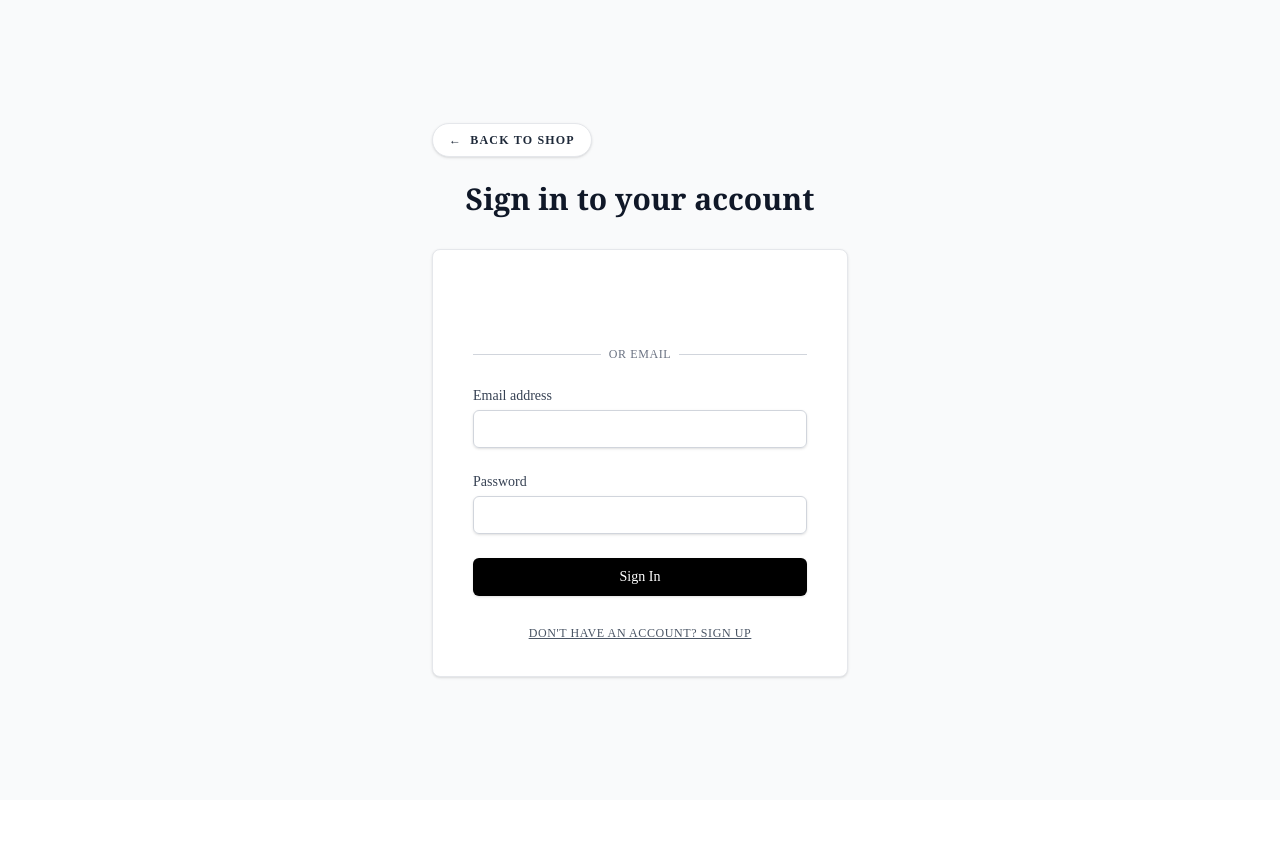
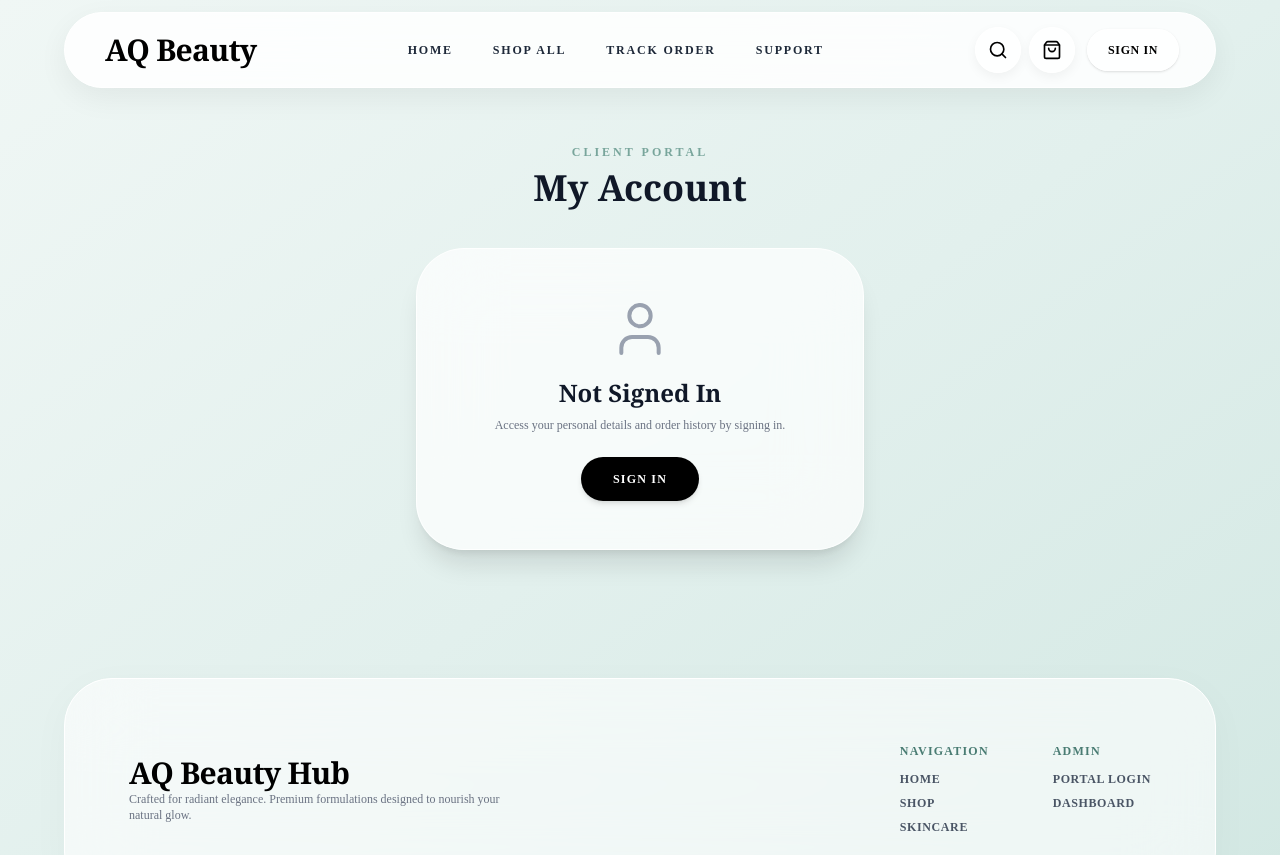
Before and after one commit to nothere11223/aq-beauty-frontend, a Next.js app: page /profile in a window 1280 px wide. Shown: the top 855 px of the page. Before the commit the page ends 800 px from the top, so only its background shows below. Built offline with nearby package versions, Linux system fonts and the light colour scheme; no server answers.

Commit message:
Fix production backend URLs for Google OAuth and email login

```diff
--- a/app/profile/page.js
+++ b/app/profile/page.js
@@ -1,211 +1,254 @@
 'use client';
 
-import { useState } from 'react';
+import { useState, useEffect, useRef } from 'react';
 import { useRouter } from 'next/navigation';
 import Link from 'next/link';
-import { GoogleOAuthProvider, GoogleLogin } from '@react-oauth/google';
+import Navbar from '../../components/Navbar';
+import Footer from '../../components/Footer';
+import { User, Mail, LogOut, Package, ShieldCheck, Loader2, Edit3, X } from 'lucide-react';
 
-export default function LoginPage() {
+export default function ProfilePage() {
   const router = useRouter();
-  const [isRegistering, setIsRegistering] = useState(false);
-  const [name, setName] = useState('');
-  const [email, setEmail] = useState('');
-  const [password, setPassword] = useState('');
-  const [error, setError] = useState('');
-  const [isLoading, setIsLoading] = useState(false);
+  const [user, setUser] = useState(null);
+  const [isLoading, setIsLoading] = useState(true);
+  const [isUploading, setIsUploading] = useState(false);
+  const [isFullscreen, setIsFullscreen] = useState(false);
+  const fileInputRef = useRef(null);
 
   const API_URL = process.env.NEXT_PUBLIC_API_URL || 'https://aqbeautybackend-3i3sw4y5.b4a.run';
 
-  const handleSubmit = async (e) => {
-    e.preventDefault();
-    setIsLoading(true);
-    setError('');
-
-    const endpoint = isRegistering ? `${API_URL}/api/auth/register` : `${API_URL}/api/auth/login`;
-    const payload = isRegistering ? { name, email, password } : { email, password };
-
+  useEffect(() => {
     try {
-      const res = await fetch(endpoint, {
-        method: 'POST',
-        headers: {
-          'Content-Type': 'application/json',
-          'Accept': 'application/json'
-        },
-        body: JSON.stringify(payload),
-      });
-
-      const data = await res.json();
-
-      if (!res.ok) {
-        throw new Error(data.error || (isRegistering ? 'Registration failed' : 'Login failed'));
+      const savedUser = localStorage.getItem('aq_user');
+      if (savedUser && savedUser !== 'undefined' && savedUser !== 'null') {
+        const parsed = JSON.parse(savedUser);
+        // Normalize user image property on initial load
+        setUser({
+          ...parsed,
+          image: parsed.image || parsed.profileImage
+        });
       }
-
-      if (data.token) localStorage.setItem('token', data.token);
-      localStorage.setItem('aq_user', JSON.stringify(data.user));
-
-      router.push('/shop');
-    } catch (err) {
-      console.error(err);
-      setError(err.message || 'Failed to connect to server. Please try again.');
+    } catch (e) {
+      console.error('Failed to parse user session', e);
     } finally {
       setIsLoading(false);
     }
+  }, []);
+
+  const handleLogout = () => {
+    localStorage.removeItem('aq_user');
+    localStorage.removeItem('token');
+    setUser(null);
+    router.push('/login');
   };
 
-  const handleGoogleSuccess = async (credentialResponse) => {
-    setIsLoading(true);
-    setError('');
+  const handleImageUpload = async (e) => {
+    const file = e.target.files[0];
+    if (!file) return;
+
+    const currentUserId = user?.userId || user?._id || user?.id;
+    if (!currentUserId) {
+      alert('Session error: User ID not found. Please log out and sign back in.');
+      return;
+    }
+
+    setIsUploading(true);
     try {
-      const res = await fetch(`${API_URL}/api/auth/google`, {
+      const formData = new FormData();
+      formData.append('image', file);
+
+      const uploadRes = await fetch(`${API_URL}/api/upload`, {
         method: 'POST',
+        body: formData,
+      });
+      if (!uploadRes.ok) throw new Error('Cloudinary upload failed');
+      const uploadData = await uploadRes.json();
+
+      const token = localStorage.getItem('token');
+      const updateRes = await fetch(`${API_URL}/api/auth/update/${currentUserId}`, {
+        method: 'PUT',
         headers: {
           'Content-Type': 'application/json',
-          'Accept': 'application/json'
+          ...(token ? { 'Authorization': `Bearer ${token}` } : {})
         },
-        body: JSON.stringify({ token: credentialResponse.credential }),
+        body: JSON.stringify({ image: uploadData.imageUrl })
       });
+      if (!updateRes.ok) throw new Error('Database update failed');
+      const updatedUser = await updateRes.json();
 
-      const data = await res.json();
+      const normalizedUser = {
+        ...updatedUser,
+        image: updatedUser.image || updatedUser.profileImage
+      };
 
-      if (!res.ok) {
-        throw new Error(data.error || 'Google authentication failed');
-      }
+      setUser(normalizedUser);
+      localStorage.setItem('aq_user', JSON.stringify(normalizedUser));
 
-      if (data.token) localStorage.setItem('token', data.token);
-      localStorage.setItem('aq_user', JSON.stringify(data.user));
-
-      router.push('/shop');
-    } catch (err) {
-      console.error(err);
-      setError('Google login failed to reach server. Please try again.');
+    } catch (error) {
+      console.error(error);
+      alert('Failed to update profile picture. Please try again.');
     } finally {
-      setIsLoading(false);
+      setIsUploading(false);
+      if (fileInputRef.current) fileInputRef.current.value = '';
     }
   };
 
+  if (isLoading) {
+    return (
+      <div className="min-h-screen bg-gradient-to-br from-[#f0f7f5] via-[#e2f0ed] to-[#d1e7e2] flex items-center justify-center">
+        <div className="text-gray-500 font-serif text-xl animate-pulse">Loading profile...</div>
+      </div>
+    );
+  }
+
+  const userImage = user?.image || user?.profileImage;
+
   return (
-    <GoogleOAuthProvider clientId={process.env.NEXT_PUBLIC_GOOGLE_CLIENT_ID || ''}>
-      <div className="min-h-screen bg-gray-50 flex flex-col justify-center py-12 sm:px-6 lg:px-8">
-        <div className="sm:mx-auto sm:w-full sm:max-w-md px-4">
-          {/* Converted Back to Shop text into a clean button */}
-          <div className="mb-6">
-            <Link
-              href="/shop"
-              className="inline-flex items-center space-x-2 bg-white border border-gray-200 text-gray-800 hover:bg-gray-100 px-4 py-2 rounded-full text-xs font-bold uppercase tracking-widest shadow-sm transition-all"
-            >
-              <span>&larr;</span>
-              <span>Back to Shop</span>
+    <div className="min-h-screen bg-gradient-to-br from-[#f0f7f5] via-[#e2f0ed] to-[#d1e7e2] text-gray-900 flex flex-col antialiased relative">
+      <Navbar />
+
+      <main className="flex-grow w-full max-w-3xl mx-auto px-4 sm:px-8 pt-36 pb-32">
+        <div className="mb-10 text-center">
+          <span className="text-xs font-bold uppercase tracking-[0.25em] text-[#78a59b] mb-2 block">Client Portal</span>
+          <h1 className="font-serif text-4xl font-bold text-gray-900">My Account</h1>
+        </div>
+
+        {!user ? (
+          <div className="bg-white/70 backdrop-blur-2xl border border-white/80 shadow-xl rounded-[3rem] p-12 text-center max-w-md mx-auto">
+            <User className="w-16 h-16 text-gray-400 mx-auto mb-4" strokeWidth={1.5} />
+            <h2 className="font-serif text-2xl font-bold mb-2">Not Signed In</h2>
+            <p className="text-xs text-gray-500 mb-6">Access your personal details and order history by signing in.</p>
+            <Link href="/login" className="inline-block bg-black text-white px-8 py-3.5 rounded-full text-xs font-bold uppercase tracking-widest hover:bg-gray-800 transition-all shadow-md">
+              Sign In
             </Link>
           </div>
+        ) : (
+          <div className="space-y-6">
+            <div className="bg-white/80 backdrop-blur-2xl border border-white shadow-[0_10px_30px_rgba(0,0,0,0.05)] rounded-[2.5rem] p-8 sm:p-10">
+              <div className="flex flex-col sm:flex-row items-center sm:items-start justify-between gap-6 mb-8 pb-8 border-b border-gray-100">
+                <div className="flex flex-col sm:flex-row items-center space-y-4 sm:space-y-0 sm:space-x-6 text-center sm:text-left">
 
-          <h2 className="text-center text-3xl font-extrabold text-gray-900 font-serif">
-            {isRegistering ? 'Create your account' : 'Sign in to your account'}
-          </h2>
-        </div>
+                  <div
+                    className={`relative flex-shrink-0 ${userImage ? 'cursor-pointer hover:scale-[1.02] transition-transform' : ''}`}
+                    onClick={(e) => {
+                      e.preventDefault();
+                      if (userImage) setIsFullscreen(true);
+                    }}
+                    title={userImage ? "Tap to view full photo" : ""}
+                  >
+                    <div className="w-32 h-32 sm:w-36 sm:h-36 bg-gradient-to-br from-[#e2f0ed] to-[#78a59b] rounded-full flex items-center justify-center text-white shadow-inner overflow-hidden border-4 border-white">
+                      {isUploading ? (
+                        <Loader2 className="w-8 h-8 animate-spin text-white" />
+                      ) : userImage ? (
+                        <img src={userImage} alt={user.name} className="w-full h-full object-cover" />
+                      ) : (
+                        <span className="font-serif text-5xl font-bold">{user.name?.charAt(0).toUpperCase()}</span>
+                      )}
+                    </div>
+                  </div>
 
-        <div className="mt-8 sm:mx-auto sm:w-full sm:max-w-md px-4">
-          <div className="bg-white py-8 px-4 shadow sm:rounded-lg sm:px-10 border border-gray-200">
-
-            {error && (
-              <div className="mb-4 bg-red-50 border border-red-200 text-red-600 px-4 py-3 rounded text-sm text-center">
-                {error}
-              </div>
-            )}
-
-            {!isRegistering && (
-              <>
-                {/* GOOGLE LOGIN BUTTON */}
-                <div className="flex justify-center mb-6 w-full overflow-hidden">
-                  <GoogleLogin
-                    onSuccess={handleGoogleSuccess}
-                    onError={() => setError('Google Authentication Failed')}
-                    theme="outline"
-                    size="large"
-                    shape="rectangular"
-                    width="100%"
-                  />
+                  <div className="mt-2 sm:mt-0">
+                    <h2 className="font-serif text-3xl font-bold text-gray-900">{user.name}</h2>
+                    <span className="inline-flex items-center text-xs font-bold uppercase tracking-widest text-[#4a7c73] mt-2 bg-[#4a7c73]/10 px-4 py-1.5 rounded-full">
+                      <ShieldCheck className="w-4 h-4 mr-1.5" /> Verified Client
+                    </span>
+                  </div>
                 </div>
 
-                <div className="relative my-6">
-                  <div className="absolute inset-0 flex items-center">
-                    <div className="w-full border-t border-gray-300" />
+                <button
+                  type="button"
+                  disabled={isUploading}
+                  onClick={() => fileInputRef.current.click()}
+                  className="group flex-shrink-0 whitespace-nowrap flex items-center justify-center space-x-2 bg-black text-white px-6 py-3.5 rounded-full text-xs font-bold uppercase tracking-[0.15em] hover:bg-gray-800 transition-all shadow-xl cursor-pointer outline-none mt-4 sm:mt-0"
+                >
+                  <Edit3 className="w-4 h-4 group-hover:rotate-12 transition-transform" />
+                  <span>{isUploading ? 'Uploading...' : 'Change Photo'}</span>
+                </button>
+
+                <input
+                  type="file"
+                  ref={fileInputRef}
+                  onChange={handleImageUpload}
+                  accept="image/*"
+                  className="hidden"
+                />
+              </div>
+
+              <div className="space-y-6">
+                <div className="flex items-center space-x-5">
+                  <div className="w-12 h-12 bg-gray-100 rounded-full flex items-center justify-center border border-gray-200 flex-shrink-0 shadow-sm">
+                    <Mail className="w-5 h-5 text-gray-700" />
                   </div>
-                  <div className="relative flex justify-center text-sm">
-                    <span className="px-2 bg-white text-gray-500 text-xs uppercase tracking-wider">Or email</span>
+                  <div>
+                    <p className="text-xs font-bold uppercase tracking-widest text-gray-500">Registered Email</p>
+                    <p className="text-base font-medium text-gray-900 mt-0.5">{user.email}</p>
                   </div>
                 </div>
-              </>
-            )}
 
-            <form className="space-y-6" onSubmit={handleSubmit}>
-              {isRegistering && (
-                <div>
-                  <label className="block text-sm font-medium text-gray-700">Full Name</label>
-                  <div className="mt-1">
-                    <input
-                      type="text"
-                      required
-                      value={name}
-                      onChange={(e) => setName(e.target.value)}
-                      className="appearance-none block w-full px-3 py-2 border border-gray-300 rounded-md shadow-sm placeholder-gray-400 focus:outline-none focus:ring-black focus:border-black sm:text-sm"
-                    />
+                <div className="flex items-center space-x-5">
+                  <div className="w-12 h-12 bg-gray-100 rounded-full flex items-center justify-center border border-gray-200 flex-shrink-0 shadow-sm">
+                    <User className="w-5 h-5 text-gray-700" />
+                  </div>
+                  <div>
+                    <p className="text-xs font-bold uppercase tracking-widest text-gray-500">Account ID</p>
+                    <p className="text-base font-mono text-gray-900 mt-0.5">{user.userId || user.id || user._id}</p>
                   </div>
                 </div>
-              )}
+              </div>
+            </div>
 
-              <div>
-                <label className="block text-sm font-medium text-gray-700">Email address</label>
-                <div className="mt-1">
-                  <input
-                    type="email"
-                    required
-                    value={email}
-                    onChange={(e) => setEmail(e.target.value)}
-                    className="appearance-none block w-full px-3 py-2 border border-gray-300 rounded-md shadow-sm placeholder-gray-400 focus:outline-none focus:ring-black focus:border-black sm:text-sm"
-                  />
+            <div className="grid grid-cols-1 sm:grid-cols-2 gap-6">
+              <Link href="/track-order" className="bg-white/60 backdrop-blur-md border border-white rounded-[2rem] p-6 flex items-center justify-between hover:bg-white/90 hover:shadow-lg transition-all group cursor-pointer">
+                <div className="flex items-center space-x-4">
+                  <div className="w-12 h-12 bg-[#78a59b]/10 rounded-full flex items-center justify-center group-hover:scale-110 transition-transform">
+                    <Package className="w-5 h-5 text-[#4a7c73]" />
+                  </div>
+                  <div className="text-left">
+                    <h3 className="font-bold text-base text-gray-900">Order History</h3>
+                    <p className="text-xs uppercase tracking-widest text-gray-500 mt-0.5">Track your packages</p>
+                  </div>
                 </div>
-              </div>
+              </Link>
 
-              <div>
-                <label className="block text-sm font-medium text-gray-700">Password</label>
-                <div className="mt-1">
-                  <input
-                    type="password"
-                    required
-                    value={password}
-                    onChange={(e) => setPassword(e.target.value)}
-                    className="appearance-none block w-full px-3 py-2 border border-gray-300 rounded-md shadow-sm placeholder-gray-400 focus:outline-none focus:ring-black focus:border-black sm:text-sm"
-                  />
+              <button type="button" onClick={handleLogout} className="bg-white/60 backdrop-blur-md border border-white rounded-[2rem] p-6 flex items-center justify-between hover:bg-rose-50 hover:border-rose-100 hover:shadow-lg transition-all group cursor-pointer text-left outline-none">
+                <div className="flex items-center space-x-4">
+                  <div className="w-12 h-12 bg-rose-100/50 rounded-full flex items-center justify-center group-hover:scale-110 transition-transform">
+                    <LogOut className="w-5 h-5 text-rose-500" />
+                  </div>
+                  <div>
+                    <h3 className="font-bold text-base text-rose-600">Sign Out</h3>
+                    <p className="text-xs uppercase tracking-widest text-rose-400/80 mt-0.5">End your session</p>
+                  </div>
                 </div>
-              </div>
-
-              <div>
-                <button
-                  type="submit"
-                  disabled={isLoading}
-                  className="w-full flex justify-center py-2 px-4 border border-transparent rounded-md shadow-sm text-sm font-medium text-white bg-black hover:bg-gray-800 focus:outline-none cursor-pointer disabled:opacity-50"
-                >
-                  {isLoading ? 'Please wait...' : (isRegistering ? 'Create Account' : 'Sign In')}
-                </button>
-              </div>
-            </form>
-
-            <div className="mt-6 text-center">
-              <button
-                type="button"
-                onClick={() => {
-                  setIsRegistering(!isRegistering);
-                  setError('');
-                }}
-                className="text-xs text-gray-600 hover:text-black font-medium underline uppercase tracking-wider"
-              >
-                {isRegistering ? 'Already have an account? Sign In' : "Don't have an account? Sign Up"}
               </button>
             </div>
+          </div>
+        )}
+      </main>
 
-          </div>
+      <Footer />
+
+      {isFullscreen && userImage && (
+        <div
+          className="fixed inset-0 z-[99999] flex items-center justify-center bg-black/85 backdrop-blur-md p-4 animate-in fade-in duration-200"
+          onClick={() => setIsFullscreen(false)}
+        >
+          <button
+            type="button"
+            className="absolute top-8 right-8 text-white/70 hover:text-white transition-all cursor-pointer outline-none"
+            onClick={() => setIsFullscreen(false)}
+          >
+            <X className="w-10 h-10 drop-shadow-lg" />
+          </button>
+
+          <img
+            src={userImage}
+            alt="Full size profile"
+            className="max-w-full max-h-[90vh] rounded-3xl shadow-2xl object-contain animate-in zoom-in-95 duration-300"
+            onClick={(e) => e.stopPropagation()}
+          />
         </div>
-      </div>
-    </GoogleOAuthProvider>
+      )}
+    </div>
   );
 }
```
